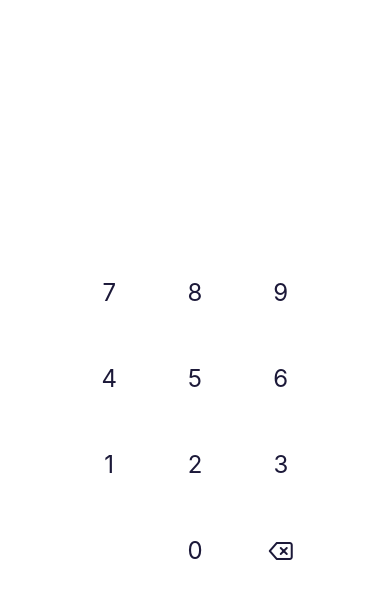
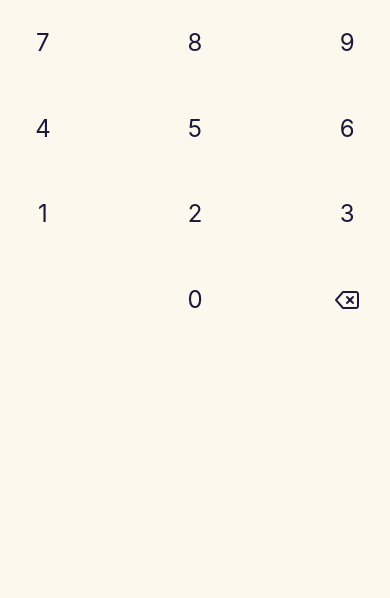
Before and after one commit to sebastiaohns/RNComponents, a React Native app: screen / in a window 390 px wide. Shown: the top 598 px of the page. Built offline with nearby package versions, Linux system fonts and the light colour scheme.

Commit message:
Adding wrapper component

```diff
--- a/src/components/Modal.tsx
+++ b/src/components/Modal.tsx
@@ -1,5 +1,5 @@
-import React, { forwardRef, useCallback, useEffect, useState } from "react";
-import { Dimensions, Platform, StatusBar, StyleSheet } from "react-native";
+import React, { forwardRef } from "react";
+import { Dimensions, StyleSheet } from "react-native";
 import { PanGestureHandler } from "react-native-gesture-handler";
 import Animated, {
   useSharedValue,
--- /dev/null
+++ b/src/components/Wrapper.tsx
@@ -0,0 +1,50 @@
+import React, { FC, Fragment, ReactNode } from "react";
+import { SafeAreaView, StatusBar, StyleSheet, View } from "react-native";
+
+interface IProps {
+  children: ReactNode;
+}
+
+const Wrapper: FC<IProps> = ({ children }) => {
+  return (
+    <Fragment>
+      <SafeAreaView style={styles.topSafeArea} />
+
+      <SafeAreaView style={styles.bottomSafeArea}>
+        <View style={styles.statusBar}>
+          <StatusBar
+            translucent
+            barStyle="dark-content"
+            backgroundColor="#F7EFFA"
+          />
+        </View>
+
+        <View style={styles.screen}>{children}</View>
+      </SafeAreaView>
+    </Fragment>
+  );
+};
+
+const BAR_HEIGHT = StatusBar.currentHeight;
+
+const styles = StyleSheet.create({
+  topSafeArea: {
+    flex: 0,
+    backgroundColor: "#F7EFFA",
+  },
+
+  bottomSafeArea: {
+    flex: 1,
+    backgroundColor: "#FCF8ED",
+  },
+
+  statusBar: {
+    height: BAR_HEIGHT,
+  },
+
+  screen: {
+    flex: 1,
+  },
+});
+
+export default Wrapper;
--- a/src/pages/MainKeypad.tsx
+++ b/src/pages/MainKeypad.tsx
@@ -2,6 +2,7 @@ import React, { FC, useState } from "react";
 import { Text, View } from "react-native";
 
 import Numpad from "../components/Numpad";
+import Wrapper from "../components/Wrapper";
 
 const MainNumpad: FC = () => {
   const [value, setValue] = useState("");
@@ -11,12 +12,12 @@ const MainNumpad: FC = () => {
   }
 
   return (
-    <View style={{ flex: 1, justifyContent: "center", alignItems: "center" }}>
+    <Wrapper>
       <Text style={{ fontSize: 30, color: "#FF00FF", textAlign: "center" }}>
         {value}
       </Text>
       <Numpad value={value} onChange={handleChange} />
-    </View>
+    </Wrapper>
   );
 };
 
```
